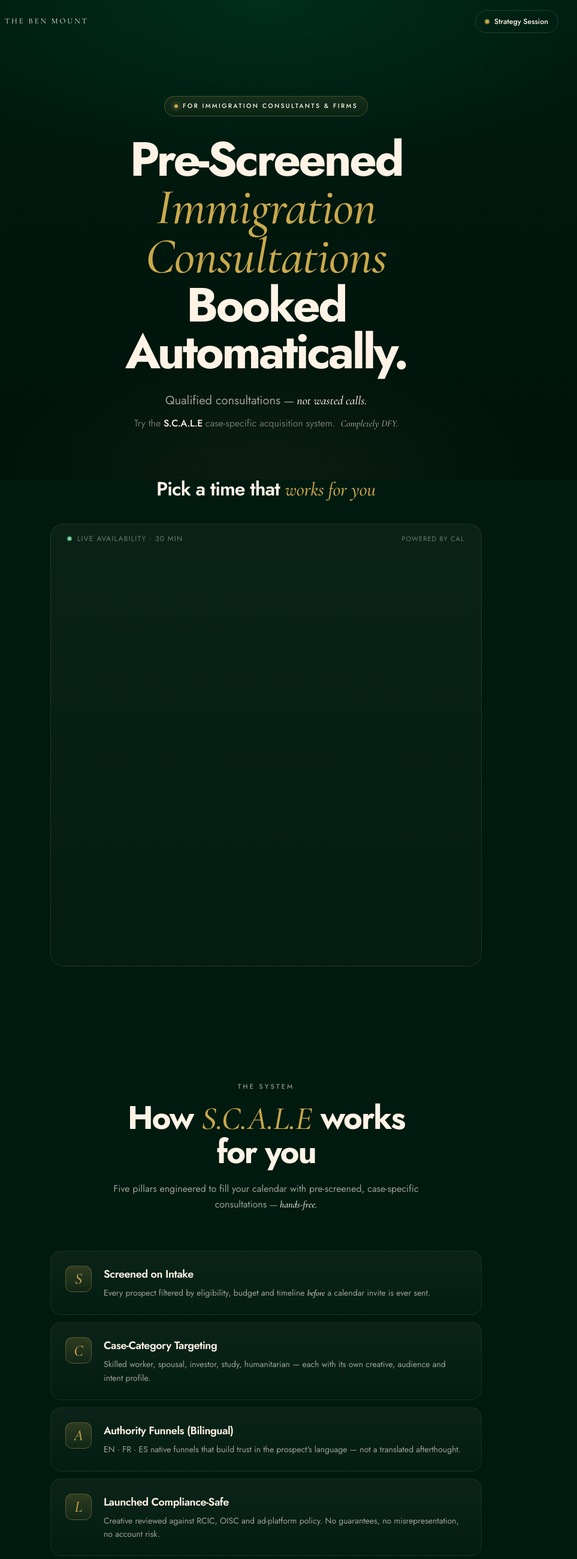
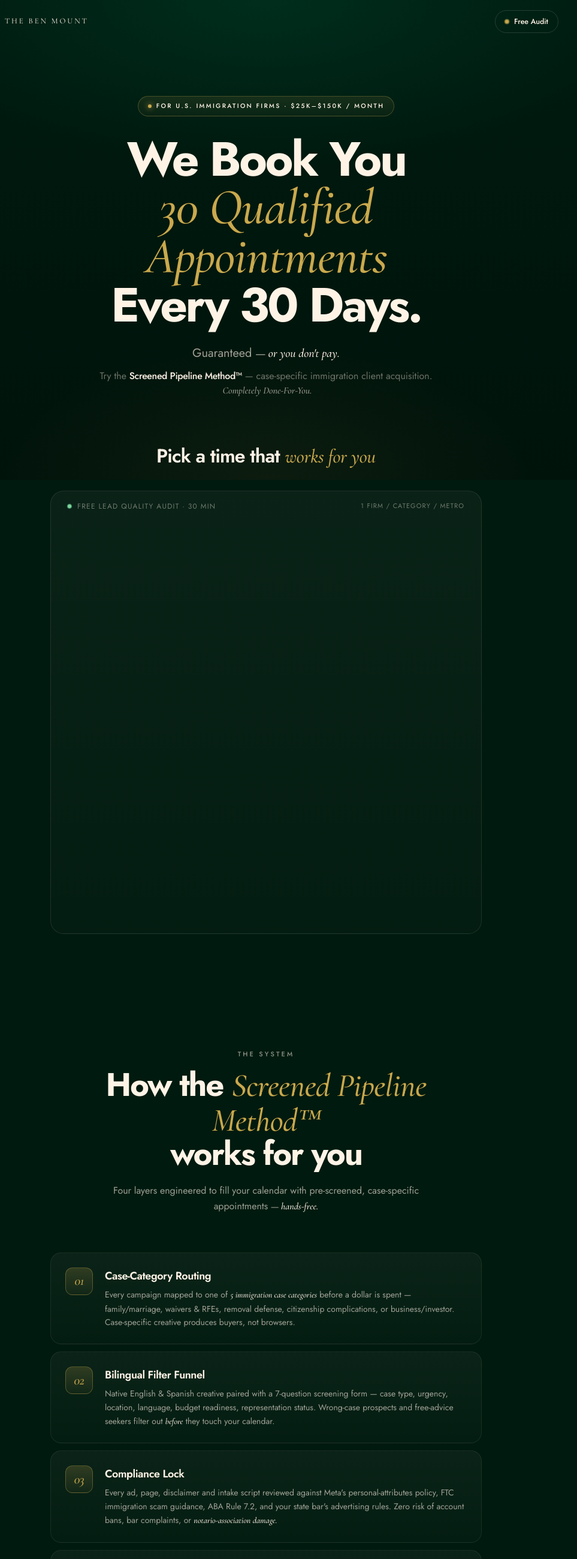
Before and after one commit to smcjjqnpvx-blip/tbm-landing, a plain HTML site: page index.html in a window 1280 px wide. Shown: the top 2599 px of the page at 60% size, 196-1159 px from the left. Drawn offline with nearby package versions, Linux system fonts and the light colour scheme; a script that the page names is missing.

Commit message:
Update index.html

```diff
--- a/index.html
+++ b/index.html
@@ -3,8 +3,8 @@
 <head>
   <meta charset="UTF-8" />
   <meta name="viewport" content="width=device-width, initial-scale=1.0" />
-  <title>TBM — The Screened Consultation Pipeline™</title>
-  <meta name="description" content="Pre-screened immigration consultations, booked automatically. The Screened Consultation Pipeline™ by The Ben Mount." />
+  <title>TBM — Screened Pipeline Method™ for Immigration Firms</title>
+  <meta name="description" content="30 qualified appointments on your calendar every 30 days. Guaranteed or you don't pay. The Screened Pipeline Method™ for U.S. immigration firms — by The Ben Mount." />
 
   <!-- Favicons -->
   <link rel="icon" type="image/svg+xml" href="logo.svg" />
@@ -207,7 +207,8 @@
       background: linear-gradient(180deg, rgba(255,243,230,0.06), rgba(201,168,76,0.025));
     }
     .pillar-letter {
-      width: 44px; height: 44px;
+      min-width: 46px; height: 46px;
+      padding: 0 10px;
       display: inline-flex; align-items: center; justify-content: center;
       border-radius: 12px;
       background: linear-gradient(180deg, rgba(201,168,76,0.20), rgba(201,168,76,0.05));
@@ -216,7 +217,8 @@
       font-family: 'Cormorant Garamond', serif;
       font-style: italic;
       font-weight: 500;
-      font-size: 26px;
+      font-size: 22px;
+      letter-spacing: -0.02em;
       flex-shrink: 0;
     }
 
@@ -378,7 +380,7 @@
       </a>
       <a href="https://thebenmount.com/strategy" class="btn-ghost">
         <span class="w-1.5 h-1.5 rounded-full bg-gold pulse-dot"></span>
-        Strategy Session
+        Free Audit
       </a>
     </div>
   </header>
@@ -390,23 +392,23 @@
       <div class="reveal flex justify-center">
         <span class="pill-badge">
           <span class="dot"></span>
-          For Immigration Consultants &amp; Firms
+          For U.S. Immigration Firms · $25K–$150K / month
         </span>
       </div>
 
       <h1 class="reveal mt-8" data-delay="1" style="font-size: clamp(2.4rem, 6.8vw, 5rem); line-height: 0.98; letter-spacing: -0.045em; font-weight: 700;">
-        Pre-Screened<br/>
-        <span class="italic-gold" style="font-size: 1.05em;">Immigration Consultations</span><br/>
-        Booked Automatically.
+        We Book You<br/>
+        <span class="italic-gold" style="font-size: 1.05em;">30 Qualified Appointments</span><br/>
+        Every 30 Days.
       </h1>
 
       <p class="reveal mt-7 text-cream-dim text-lg sm:text-xl" data-delay="2">
-        Qualified consultations <span class="italic-cream text-cream">— not wasted calls.</span>
+        Guaranteed <span class="italic-cream text-cream">— or you don't pay.</span>
       </p>
 
       <p class="reveal mt-3 text-cream-mute text-sm sm:text-base max-w-xl mx-auto" data-delay="3">
-        Try the <span class="text-cream font-medium tracking-tight">S.C.A.L.E</span> case-specific acquisition system.
-        <span class="italic-cream block sm:inline mt-1 sm:mt-0 sm:ml-1 text-cream-dim">Completely DFY.</span>
+        Try the <span class="text-cream font-medium tracking-tight">Screened Pipeline Method™</span> — case-specific immigration client acquisition.
+        <span class="italic-cream block sm:inline mt-1 sm:mt-0 sm:ml-1 text-cream-dim">Completely Done-For-You.</span>
       </p>
 
       <h2 class="reveal mt-16 sm:mt-20" data-delay="4" style="font-size: clamp(1.5rem, 3.4vw, 2rem); line-height: 1.1; letter-spacing: -0.03em; font-weight: 600;">
@@ -419,10 +421,10 @@
           <div class="flex items-center justify-between px-3 sm:px-4 pt-1 pb-3">
             <div class="flex items-center gap-2.5 text-xs text-cream-mute font-mono tracking-widest">
               <span class="w-1.5 h-1.5 rounded-full bg-live live-pulse"></span>
-              LIVE AVAILABILITY · 30 MIN
+              FREE LEAD QUALITY AUDIT · 30 MIN
             </div>
             <div class="hidden sm:flex items-center gap-2 text-[11px] text-cream-mute font-mono tracking-widest">
-              <span>POWERED BY CAL</span>
+              <span>1 FIRM / CATEGORY / METRO</span>
             </div>
           </div>
 
@@ -443,51 +445,44 @@
       <div class="text-center mb-12 sm:mb-16">
         <div class="reveal eyebrow">The System</div>
         <h2 class="reveal mt-4" data-delay="1" style="font-size: clamp(2rem, 4.8vw, 3.4rem); line-height: 1.02; letter-spacing: -0.04em; font-weight: 700;">
-          How <span class="italic-gold">S.C.A.L.E</span> works<br/>for you
+          How the <span class="italic-gold">Screened Pipeline Method™</span><br/>
+          works for you
         </h2>
         <p class="reveal mt-5 max-w-xl mx-auto text-cream-dim leading-relaxed" data-delay="2">
-          Five pillars engineered to fill your calendar with pre-screened, case-specific consultations <span class="italic-cream text-cream">— hands-free.</span>
+          Four layers engineered to fill your calendar with pre-screened, case-specific appointments <span class="italic-cream text-cream">— hands-free.</span>
         </p>
       </div>
 
       <div class="space-y-3">
         <div class="card-base pillar reveal p-5 sm:p-6 flex items-start gap-5">
-          <span class="pillar-letter">S</span>
+          <span class="pillar-letter">01</span>
           <div>
-            <h3 class="text-base sm:text-lg font-semibold tracking-tight">Screened on Intake</h3>
-            <p class="mt-1.5 text-sm text-cream-dim leading-relaxed">Every prospect filtered by eligibility, budget and timeline <span class="italic-cream text-cream">before</span> a calendar invite is ever sent.</p>
+            <h3 class="text-base sm:text-lg font-semibold tracking-tight">Case-Category Routing</h3>
+            <p class="mt-1.5 text-sm text-cream-dim leading-relaxed">Every campaign mapped to one of <span class="italic-cream text-cream">5 immigration case categories</span> before a dollar is spent — family/marriage, waivers &amp; RFEs, removal defense, citizenship complications, or business/investor. Case-specific creative produces buyers, not browsers.</p>
           </div>
         </div>
 
         <div class="card-base pillar reveal p-5 sm:p-6 flex items-start gap-5" data-delay="1">
-          <span class="pillar-letter">C</span>
+          <span class="pillar-letter">02</span>
           <div>
-            <h3 class="text-base sm:text-lg font-semibold tracking-tight">Case-Category Targeting</h3>
-            <p class="mt-1.5 text-sm text-cream-dim leading-relaxed">Skilled worker, spousal, investor, study, humanitarian — each with its own creative, audience and intent profile.</p>
+            <h3 class="text-base sm:text-lg font-semibold tracking-tight">Bilingual Filter Funnel</h3>
+            <p class="mt-1.5 text-sm text-cream-dim leading-relaxed">Native English &amp; Spanish creative paired with a 7-question screening form — case type, urgency, location, language, budget readiness, representation status. Wrong-case prospects and free-advice seekers filter out <span class="italic-cream text-cream">before</span> they touch your calendar.</p>
           </div>
         </div>
 
         <div class="card-base pillar reveal p-5 sm:p-6 flex items-start gap-5" data-delay="2">
-          <span class="pillar-letter">A</span>
+          <span class="pillar-letter">03</span>
           <div>
-            <h3 class="text-base sm:text-lg font-semibold tracking-tight">Authority Funnels (Bilingual)</h3>
-            <p class="mt-1.5 text-sm text-cream-dim leading-relaxed">EN · FR · ES native funnels that build trust in the prospect's language — not a translated afterthought.</p>
+            <h3 class="text-base sm:text-lg font-semibold tracking-tight">Compliance Lock</h3>
+            <p class="mt-1.5 text-sm text-cream-dim leading-relaxed">Every ad, page, disclaimer and intake script reviewed against Meta's personal-attributes policy, FTC immigration scam guidance, ABA Rule 7.2, and your state bar's advertising rules. Zero risk of account bans, bar complaints, or <span class="italic-cream text-cream">notario-association damage.</span></p>
           </div>
         </div>
 
         <div class="card-base pillar reveal p-5 sm:p-6 flex items-start gap-5" data-delay="3">
-          <span class="pillar-letter">L</span>
+          <span class="pillar-letter">04</span>
           <div>
-            <h3 class="text-base sm:text-lg font-semibold tracking-tight">Launched Compliance-Safe</h3>
-            <p class="mt-1.5 text-sm text-cream-dim leading-relaxed">Creative reviewed against RCIC, OISC and ad-platform policy. No guarantees, no misrepresentation, no account risk.</p>
-          </div>
-        </div>
-
-        <div class="card-base pillar reveal p-5 sm:p-6 flex items-start gap-5" data-delay="4">
-          <span class="pillar-letter">E</span>
-          <div>
-            <h3 class="text-base sm:text-lg font-semibold tracking-tight">Evolved Nurture (30–90d)</h3>
-            <p class="mt-1.5 text-sm text-cream-dim leading-relaxed">A long-cycle touch sequence that converts <span class="italic-cream text-cream">"thinking about it"</span> into ready-to-retain — without manual follow-up.</p>
+            <h3 class="text-base sm:text-lg font-semibold tracking-tight">Long-Cycle Nurture Stack</h3>
+            <p class="mt-1.5 text-sm text-cream-dim leading-relaxed">Email, SMS and WhatsApp sequences built for the <span class="italic-cream text-cream">6–12 month immigration sales cycle</span> — not 7-day funnels. Leads who don't convert in week 1 convert in month 4, when their visa expires or RFE arrives. Most agencies abandon them. We compound them.</p>
           </div>
         </div>
       </div>
@@ -511,17 +506,17 @@
         </div>
 
         <h2 class="reveal mt-7" data-delay="1" style="font-size: clamp(1.5rem, 3.4vw, 2.1rem); line-height: 1.15; letter-spacing: -0.03em; font-weight: 700;">
-          If your consultations aren't <span class="italic-gold">pre-screened &amp; qualified</span><br/>
-          every week with The Pipeline —
+          <span class="italic-gold">30 qualified appointments.</span><br/>
+          30 days. Or you don't pay.
         </h2>
 
         <p class="reveal mt-4 text-cream-dim text-base sm:text-lg" data-delay="2">
-          we keep working until they are. <span class="italic-cream text-cream">No retainer roulette.</span>
+          Your management fee is waived until we deliver. <span class="italic-cream text-cream">No retainer roulette.</span>
         </p>
 
         <div class="reveal mt-9" data-delay="3">
           <a href="https://thebenmount.com/strategy" class="btn-primary">
-            Book My Free Strategy Call
+            Book My Free Lead Quality Audit
             <svg class="arrow" width="14" height="14" viewBox="0 0 24 24" fill="none">
               <path d="M5 12h14M13 5l7 7-7 7" stroke="currentColor" stroke-width="2" stroke-linecap="round" stroke-linejoin="round"/>
             </svg>
@@ -529,11 +524,9 @@
         </div>
 
         <div class="reveal mt-7 flex flex-wrap items-center justify-center gap-x-5 gap-y-1 text-cream-mute text-[11px] font-mono tracking-widest" data-delay="4">
-          <span>30 MINUTES</span>
+          <span>30 MIN · NO PITCH</span>
           <span class="text-gold">·</span>
-          <span>NO PITCH</span>
-          <span class="text-gold">·</span>
-          <span>ONE FIRM / MARKET</span>
+          <span>1 FIRM / CATEGORY / METRO</span>
         </div>
       </div>
     </div>
@@ -549,7 +542,7 @@
 
       <div class="flex flex-wrap items-center justify-center gap-x-6 gap-y-2 text-sm text-cream-dim mb-6">
         <a href="#system" class="ulink hover:text-cream transition-colors">System</a>
-        <a href="#cta" class="ulink hover:text-cream transition-colors">Strategy Session</a>
+        <a href="#cta" class="ulink hover:text-cream transition-colors">Free Audit</a>
         <a href="mailto:ben@thebenmount.com" class="ulink hover:text-cream transition-colors">ben@thebenmount.com</a>
       </div>
 
@@ -562,7 +555,7 @@
   <!-- Mobile sticky CTA -->
   <div id="mobileCta" class="mobile-cta fixed bottom-4 left-4 right-4 z-40 md:hidden">
     <a href="https://thebenmount.com/strategy" class="btn-primary w-full justify-center">
-      Schedule Strategy Session
+      Book My Free Lead Quality Audit
       <svg width="14" height="14" viewBox="0 0 24 24" fill="none">
         <path d="M5 12h14M13 5l7 7-7 7" stroke="currentColor" stroke-width="2" stroke-linecap="round" stroke-linejoin="round"/>
       </svg>
```
